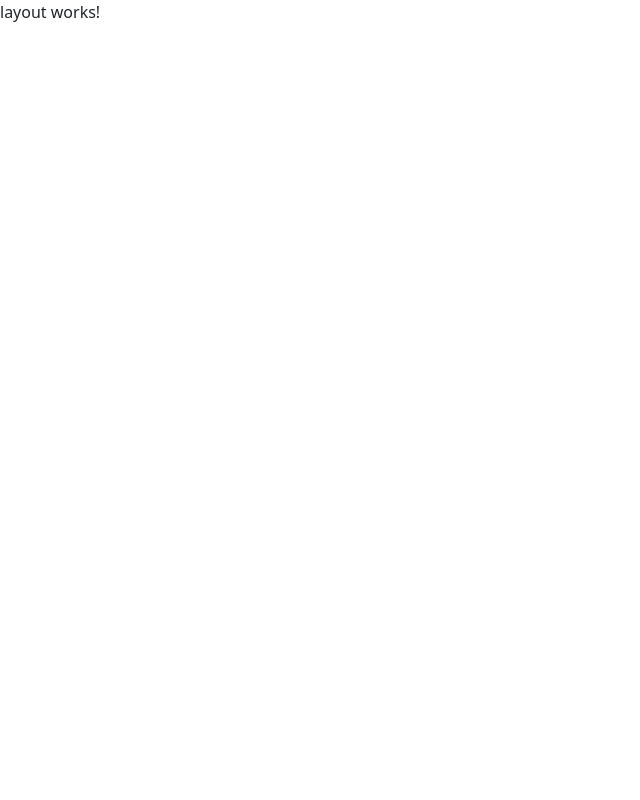
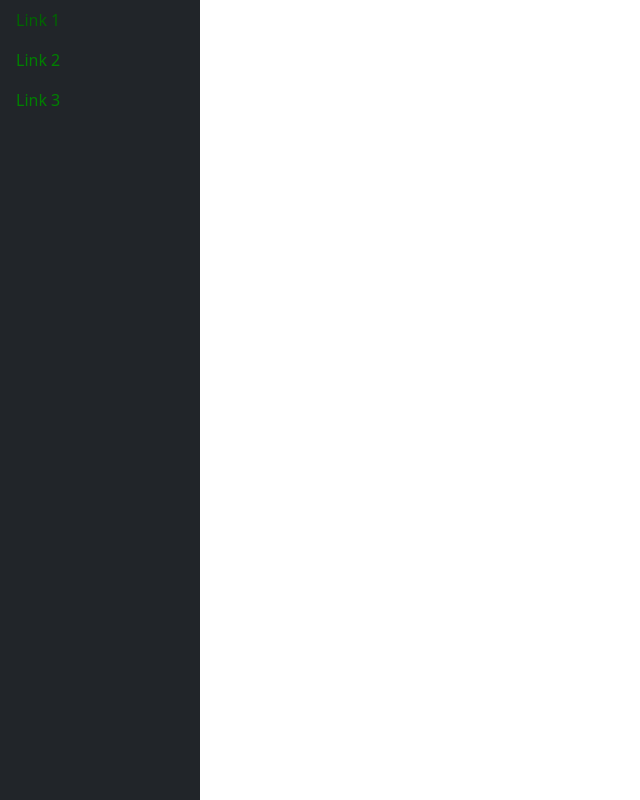
Before and after one commit to barlowtyler96/AngularRecipesB2C, an Angular app: page / in a window 1280 px wide. Shown: the whole page, without its empty margins (0-640 px from the left). Built offline with nearby package versions, Linux system fonts and the light colour scheme.

Commit message:
add layout

```diff
--- a/angular.json
+++ b/angular.json
@@ -32,7 +32,9 @@
             "styles": [
               "src/styles.scss"
             ],
-            "scripts": []
+            "scripts": [
+              "/node_modules/bootstrap/dist/js/bootstrap.bundle.min.js"
+            ]
           },
           "configurations": {
             "production": {
--- a/src/app/app.component.ts
+++ b/src/app/app.component.ts
@@ -7,4 +7,5 @@ import { Component } from '@angular/core';
 })
 export class AppComponent {
   title = 'AngularRecipesB2C';
+
 }
--- a/src/app/app.module.ts
+++ b/src/app/app.module.ts
@@ -4,11 +4,15 @@ import { BrowserModule } from '@angular/platform-browser';
 import { AppRoutingModule } from './app-routing.module';
 import { AppComponent } from './app.component';
 import { LayoutComponent } from './layout/layout.component';
+import { SidebarComponent } from './sidebar/sidebar.component';
+import { NavbarComponent } from './navbar/navbar.component';
 
 @NgModule({
   declarations: [
     AppComponent,
-    LayoutComponent
+    LayoutComponent,
+    SidebarComponent,
+    NavbarComponent
   ],
   imports: [
     BrowserModule,
--- a/src/app/layout/layout.component.html
+++ b/src/app/layout/layout.component.html
@@ -1 +1,2 @@
-<p>layout works!</p>
+<app-sidebar></app-sidebar>
+<app-navbar></app-navbar>
--- a/src/app/layout/layout.component.ts
+++ b/src/app/layout/layout.component.ts
@@ -6,5 +6,4 @@ import { Component } from '@angular/core';
   styleUrls: ['./layout.component.scss']
 })
 export class LayoutComponent {
-
 }
```
Also changed, not shown: src/app/dist/app.component.js (added), src/app/layout/dist/layout.component.js (added).
